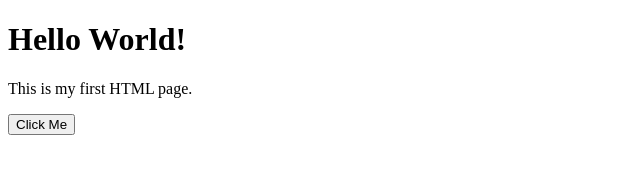
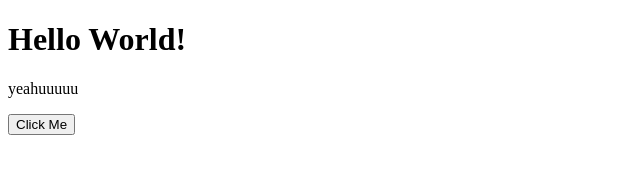
Before and after one commit to amruthareddyy26-svg/nhce, a plain HTML site: page index.html in a window 1280 px wide. Shown: the whole page, without its empty margins (0-640 px from the left). Drawn offline with Linux system fonts and the light colour scheme.

Commit message:
Update paragraph text in index.html

```diff
--- a/index.html
+++ b/index.html
@@ -6,7 +6,7 @@
 <body>
 
     <h1>Hello World!</h1>
-    <p>This is my first HTML page.</p>
+    <p>yeahuuuuu</p>
 
     <button>Click Me</button>
 
```
